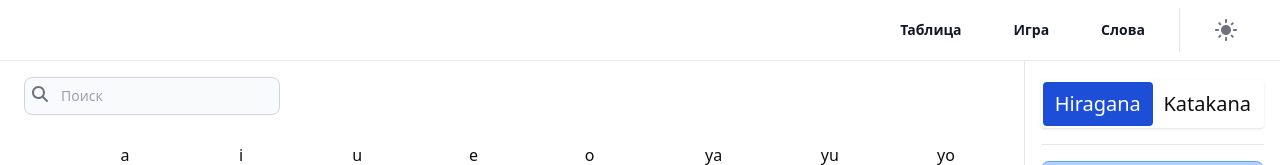
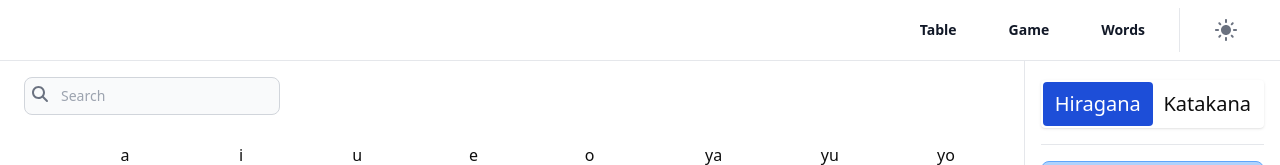
Before and after one commit to pritulaziah/japanese-alphabet, a Next.js app: page / in a window 1280 px wide. Shown: the top 165 px of the page. Built offline with nearby package versions, Linux system fonts and the light colour scheme; no server answers; the database is empty.

Commit message:
change rus to eng

```diff
--- a/components/common/Header.tsx
+++ b/components/common/Header.tsx
@@ -6,15 +6,15 @@ import useTheme from "hooks/useTheme";
 const menuItems = [
   {
     href: "/",
-    name: "Таблица",
+    name: "Table",
   },
   {
     href: "/game",
-    name: "Игра",
+    name: "Game",
   },
   {
     href: "/words",
-    name: "Слова",
+    name: "Words",
   },
 ];
 
--- a/components/common/Search.tsx
+++ b/components/common/Search.tsx
@@ -20,7 +20,7 @@ const Search = ({ value, onChange, ...restProps }: IProps) => {
         {...restProps}
         className="w-full lg:w-64 py-2 pl-9 pr-3"
         onChange={(event) => onChange(event.target.value)}
-        placeholder="Поиск"
+        placeholder="Search"
         value={value}
       />
     </div>
--- a/components/common/Textarea.tsx
+++ b/components/common/Textarea.tsx
@@ -1,18 +1,16 @@
 import React from "react";
 
-export type ITextareaProps = React.TextareaHTMLAttributes<HTMLTextAreaElement>;
-
-const Textarea = React.forwardRef<HTMLTextAreaElement, ITextareaProps>(
-  (props, ref) => {
+const Textarea = React.forwardRef<
+  HTMLTextAreaElement,
+  React.TextareaHTMLAttributes<HTMLTextAreaElement>
+>((props, ref) => {
   return (
     <textarea
       {...props}
       ref={ref}
-        rows={4}
       className="block p-2.5 w-full text-sm text-gray-900 bg-gray-50 rounded-lg border border-gray-300 focus:border-blue-500 dark:bg-gray-700 dark:border-gray-600 dark:placeholder-gray-400 dark:text-white dark:focus:border-blue-500 outline-none focus:ring-1"
     />
   );
-  }
-);
+});
 
 export default Textarea;
--- a/components/words/ModalWordContent.tsx
+++ b/components/words/ModalWordContent.tsx
@@ -74,6 +74,7 @@ const ModalWordContent = ({ word, refetch }: IProps) => {
             <Label>Meaning</Label>
             <Textarea
               placeholder="Книга"
+              rows={4}
               {...register("meaning", { required: true })}
             />
           </div>
```
Lines whose indentation alone changed are shown as unchanged.
